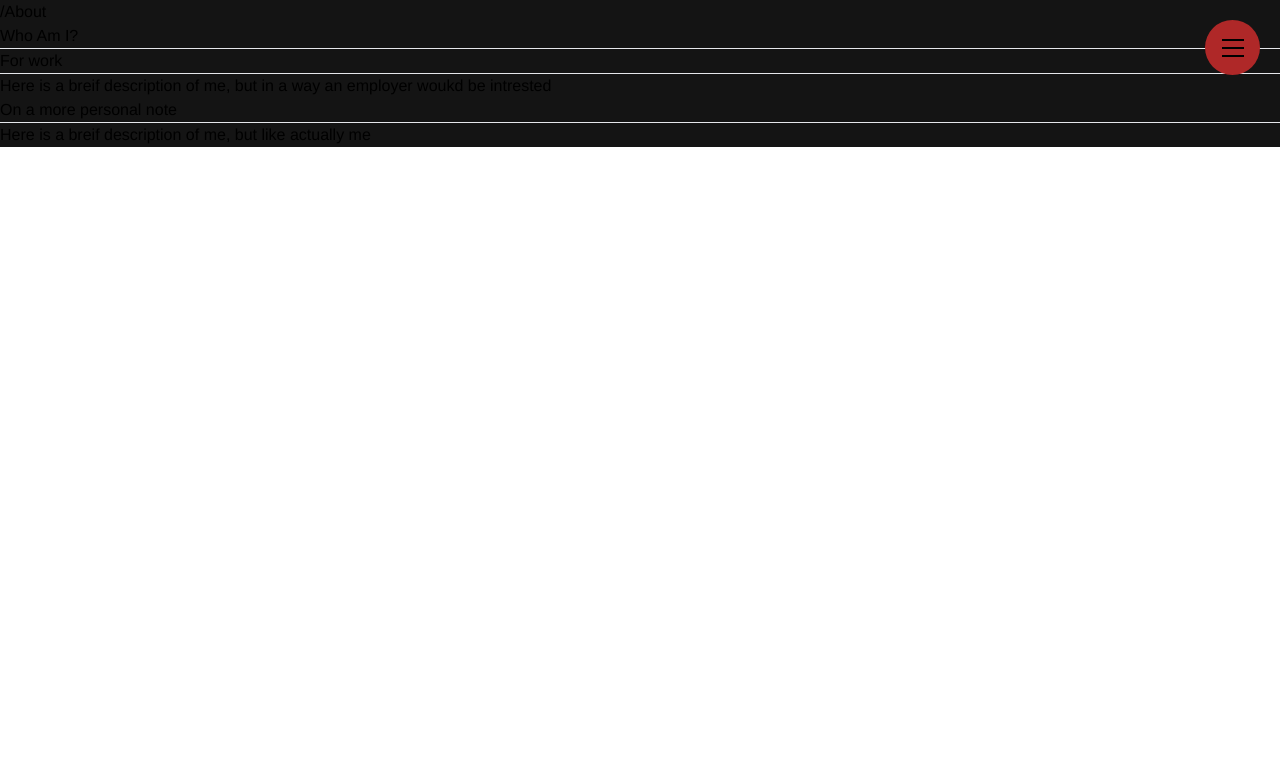
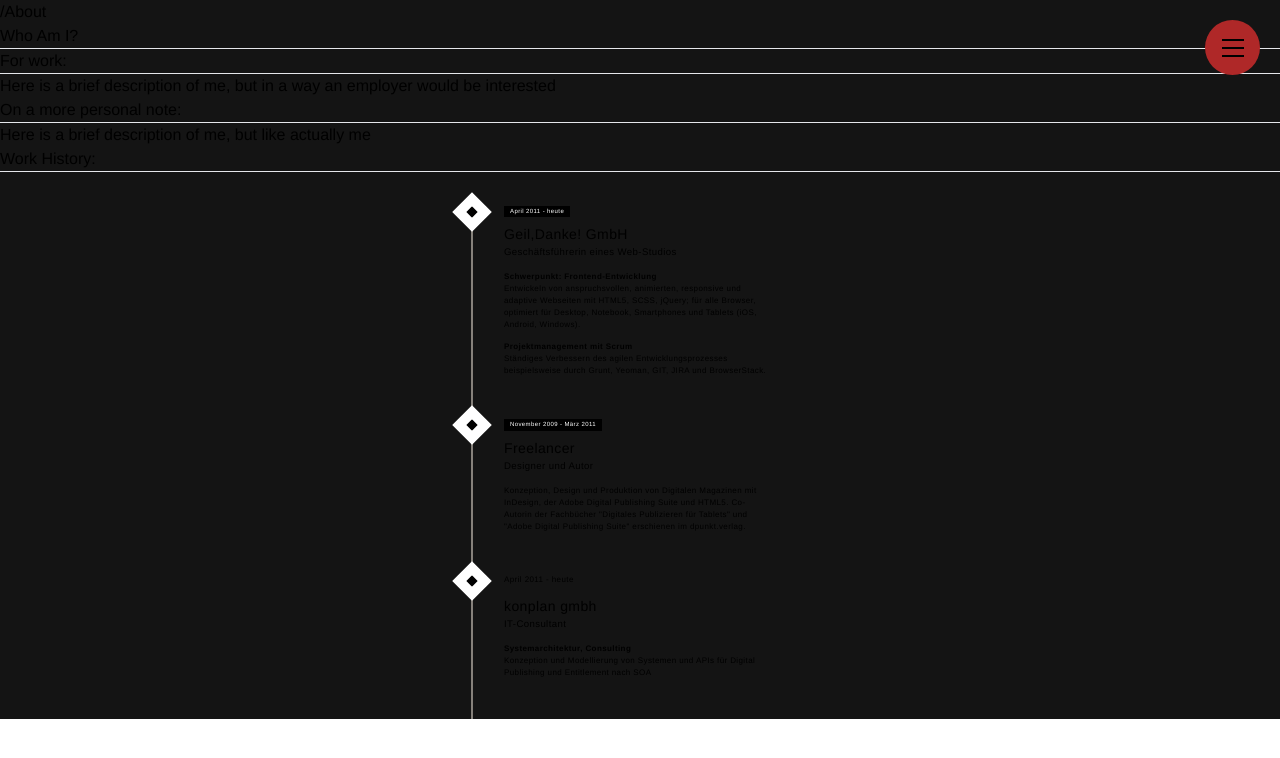
Before and after one commit to grappell/Portfolio-V2, a SvelteKit app: page /about in a window 1280 px wide. Shown: the top 758 px of the page. Built offline with nearby package versions, Linux system fonts and the light colour scheme; grey boxes are pictures that could not be loaded; a web font is replaced by a local one.

Commit message:
Started on the timeline

```diff
--- /dev/null
+++ b/src/components/Timeline.svelte
@@ -0,0 +1,162 @@
+<!-- https://codepen.io/Fischaela/pen/NWNQKW -->
+<div id="body">
+	<ul class="timeline">
+		<li class="timeline-event">
+			<!-- svelte-ignore a11y-label-has-associated-control -->
+			<label class="timeline-event-icon" />
+			<div class="timeline-event-copy">
+				<p class="timeline-event-thumbnail">April 2011 - heute</p>
+				<h3>Geil,Danke! GmbH</h3>
+				<h4>Geschäftsführerin eines Web-Studios</h4>
+				<p>
+					<strong>Schwerpunkt: Frontend-Entwicklung</strong><br />Entwickeln von anspruchsvollen,
+					animierten, responsive und adaptive Webseiten mit HTML5, SCSS, jQuery; für alle Browser,
+					optimiert für Desktop, Notebook, Smartphones und Tablets (iOS, Android, Windows).
+				</p>
+				<p>
+					<strong>Projektmanagement mit Scrum</strong><br />Ständiges Verbessern des agilen
+					Entwicklungsprozesses beispielsweise durch Grunt, Yeoman, GIT, JIRA und BrowserStack.
+				</p>
+			</div>
+		</li>
+		<li class="timeline-event">
+			<!-- svelte-ignore a11y-label-has-associated-control -->
+			<label class="timeline-event-icon" />
+			<div class="timeline-event-copy">
+				<p class="timeline-event-thumbnail">November 2009 - März 2011</p>
+				<h3>Freelancer</h3>
+				<h4>Designer und Autor</h4>
+				<p>
+					Konzeption, Design und Produktion von Digitalen Magazinen mit InDesign, der Adobe Digital
+					Publishing Suite und HTML5. Co-Autorin der Fachbücher "Digitales Publizieren für Tablets"
+					und "Adobe Digital Publishing Suite" erschienen im dpunkt.verlag.
+				</p>
+			</div>
+		</li>
+		<li class="timeline-event">
+			<!-- svelte-ignore a11y-label-has-associated-control -->
+			<label class="timeline-event-icon" />
+			<div class="timeline-event-copy">
+				<p class="timeline-event-thumbnai">April 2011 - heute</p>
+				<h3>konplan gmbh</h3>
+				<h4>IT-Consultant</h4>
+				<p>
+					<strong>Systemarchitektur, Consulting</strong><br />Konzeption und Modellierung von
+					Systemen und APIs für Digital Publishing und Entitlement nach SOA
+				</p>
+			</div>
+		</li>
+	</ul>
+</div>
+
+<style>
+	/* Variables */
+	/* Fonts */
+	@import url("https://fonts.googleapis.com/css?family=Open+Sans:300,700");
+	#body {
+		/* font-family: "Open Sans", "Helvetica Neue", Helvetica, Arial, sans-serif; */
+		font-size: 0.5em;
+		font-weight: 300;
+		line-height: 1.5;
+		letter-spacing: 0.05em;
+	}
+
+	/* Layout */
+	* {
+		-moz-box-sizing: border-box;
+		-webkit-box-sizing: border-box;
+		box-sizing: border-box;
+	}
+
+	/* Styling */
+	.timeline {
+		margin: 4em auto;
+		position: relative;
+		max-width: 46em;
+	}
+	.timeline:before {
+		background-color: rgb(134, 129, 123);
+		content: "";
+		margin-left: -1px;
+		position: absolute;
+		top: 0;
+		left: 2em;
+		width: 2px;
+		height: 100%;
+	}
+
+	.timeline-event {
+		position: relative;
+	}
+	.timeline-event:hover .timeline-event-icon {
+		-moz-transform: rotate(-45deg);
+		-ms-transform: rotate(-45deg);
+		-webkit-transform: rotate(-45deg);
+		transform: rotate(-45deg);
+		background-color: #a70000;
+	}
+	.timeline-event:hover .timeline-event-thumbnail {
+		-moz-box-shadow: inset 40em 0 0 0 rgb(146, 70, 16);
+		-webkit-box-shadow: inset 40em 0 0 0 rgb(146, 70, 16);
+		box-shadow: inset 40em 0 0 0 rgb(146, 70, 16);
+	}
+
+	.timeline-event-copy {
+		padding: 2em;
+		position: relative;
+		top: -1.875em;
+		left: 4em;
+		width: 80%;
+	}
+	.timeline-event-copy h3 {
+		font-size: 1.75em;
+	}
+	.timeline-event-copy h4 {
+		font-size: 1.2em;
+		margin-bottom: 1.2em;
+	}
+	.timeline-event-copy strong {
+		font-weight: 700;
+	}
+	.timeline-event-copy p:not(.timeline-event-thumbnail) {
+		padding-bottom: 1.2em;
+	}
+
+	.timeline-event-icon {
+		-moz-transition: -moz-transform 0.2s ease-in;
+		-o-transition: -o-transform 0.2s ease-in;
+		-webkit-transition: -webkit-transform 0.2s ease-in;
+		transition: transform 0.2s ease-in;
+		-moz-transform: rotate(45deg);
+		-ms-transform: rotate(45deg);
+		-webkit-transform: rotate(45deg);
+		transform: rotate(45deg);
+		background-color: black;
+		outline: 10px solid white;
+		display: block;
+		margin: 0.5em 0.5em 0.5em -0.5em;
+		position: absolute;
+		top: 0;
+		left: 2em;
+		width: 1em;
+		height: 1em;
+	}
+
+	.timeline-event-thumbnail {
+		-moz-transition: box-shadow 0.5s ease-in 0.1s;
+		-o-transition: box-shadow 0.5s ease-in 0.1s;
+		-webkit-transition: box-shadow 0.5s ease-in;
+		-webkit-transition-delay: 0.1s;
+		transition-delay: 0.1s;
+		transition: box-shadow 0.5s ease-in 0.1s;
+		color: white;
+		font-size: 0.75em;
+		background-color: black;
+		-moz-box-shadow: inset 0 0 0 0em #ef795a;
+		-webkit-box-shadow: inset 0 0 0 0em #ef795a;
+		box-shadow: inset 0 0 0 0em #ef795a;
+		display: inline-block;
+		margin-bottom: 1.2em;
+		padding: 0.25em 1em 0.2em 1em;
+	}
+</style>
--- a/src/css/app.css
+++ b/src/css/app.css
@@ -22,11 +22,13 @@ a:hover {
     color: rgb(24, 142, 252);
 }
 
-/* For scrollbar */
+/* For scrollbar  */
 
 /* width */
 ::-webkit-scrollbar {
   width: 5px;
+  height: 0px;
+  /* ^^^ Hiding the scrollbar because I cannot be bothered to fix the overflow problem */
 }
 
 /* Track */
--- a/src/routes/about/+page.svelte
+++ b/src/routes/about/+page.svelte
@@ -4,17 +4,18 @@
 	import { goto } from "$app/navigation";
 
 	import { transitionManager } from "../../lib/store";
+	import Timeline from "../../components/Timeline.svelte";
 
 	let isOnTour = false;
 
 	let sections = [
 		{
-			title: "For work",
-			body: "Here is a breif description of me, but in a way an employer woukd be intrested",
+			title: "For work:",
+			body: "Here is a brief description of me, but in a way an employer would be interested",
 		},
 		{
-			title: "On a more personal note",
-			body: "Here is a breif description of me, but like actually me",
+			title: "On a more personal note:",
+			body: "Here is a brief description of me, but like actually me",
 		},
 	];
 
@@ -89,62 +90,17 @@
 				</p>
 			{/each}
 
-			<!-- <div class="fade-in max-w-max">
-				For work <hr class="fade-in border-orange-100" />
+			<div id="timeline" class="mt-20 ">
+				<div class="fade-in max-w-max">
+					Work History:
+					<hr class="fade-in border-orange-100" />
+				</div>
+				<div class="fade-in">
+					<Timeline />
+				</div>
 			</div>
-			<p
-				class="text-sm md:text-base my-5 ml-1 fade-in bg-gray-800 rounded-lg p-5 font-thin max-w-[99%]"
-			>
-				Cupidatat Lorem enim qui nostrud enim amet exercitation do esse ea deserunt eiusmod ullamco
-				consequat. Exercitation enim aliqua exercitation amet culpa dolor cupidatat elit amet
-				consectetur incididunt dolore pariatur. Cupidatat aliqua adipisicing aliquip non ex elit et
-				incididunt esse. Laborum consequat cillum occaecat irure fugiat non voluptate exercitation.
-				Occaecat non sint consequat laboris occaecat pariatur est eiusmod cillum. Commodo et cillum
-				minim et nisi elit. Ipsum occaecat dolor sit officia eu nulla commodo in. Ad Lorem ut
-				laboris ipsum veniam elit in quis enim ut. Aliqua laboris Lorem adipisicing esse eu
-				consequat commodo adipisicing dolor nostrud. Id nulla amet labore excepteur culpa commodo
-				anim id in deserunt et ut. Officia cupidatat incididunt laborum ullamco velit non incididunt
-				consequat mollit laboris labore aliquip ullamco.
-			</p>
-			<div class="fade-in max-w-max">
-				Personal
-				<hr class="fade-in border-orange-100" />
-			</div>
-			<p
-				class="text-sm md:text-base my-5 ml-1 fade-in bg-gray-800 rounded-lg p-5 font-thin max-w-[99%]"
-			>
-				Cupidatat Lorem enim qui nostrud enim amet exercitation do esse ea deserunt eiusmod ullamco
-				consequat. Exercitation enim aliqua exercitation amet culpa dolor cupidatat elit amet
-				consectetur incididunt dolore pariatur. Cupidatat aliqua adipisicing aliquip non ex elit et
-				incididunt esse. Laborum consequat cillum occaecat irure fugiat non voluptate exercitation.
-				Occaecat non sint consequat laboris occaecat pariatur est eiusmod cillum. Commodo et cillum
-				minim et nisi elit. Ipsum occaecat dolor sit officia eu nulla commodo in. Ad Lorem ut
-				laboris ipsum veniam elit in quis enim ut. Aliqua laboris Lorem adipisicing esse eu
-				consequat commodo adipisicing dolor nostrud. Id nulla amet labore excepteur culpa commodo
-				anim id in deserunt et ut. Officia cupidatat incididunt laborum ullamco velit non incididunt
-				consequat mollit laboris labore aliquip ullamco.
-			</p>
-			<div class="fade-in max-w-max">
-				Past Employment
-				<hr class="fade-in border-orange-100" />
-			</div>
-			<p
-				class="text-sm md:text-base my-5 ml-1 fade-in bg-gray-800 rounded-lg p-5 font-thin max-w-[99%]"
-			>
-				Cupidatat Lorem enim qui nostrud enim amet exercitation do esse ea deserunt eiusmod ullamco
-				consequat. Exercitation enim aliqua exercitation amet culpa dolor cupidatat elit amet
-				consectetur incididunt dolore pariatur. Cupidatat aliqua adipisicing aliquip non ex elit et
-				incididunt esse. Laborum consequat cillum occaecat irure fugiat non voluptate exercitation.
-				Occaecat non sint consequat laboris occaecat pariatur est eiusmod cillum. Commodo et cillum
-				minim et nisi elit. Ipsum occaecat dolor sit officia eu nulla commodo in. Ad Lorem ut
-				laboris ipsum veniam elit in quis enim ut. Aliqua laboris Lorem adipisicing esse eu
-				consequat commodo adipisicing dolor nostrud. Id nulla amet labore excepteur culpa commodo
-				anim id in deserunt et ut. Officia cupidatat incididunt laborum ullamco velit non incididunt
-				consequat mollit laboris labore aliquip ullamco.
-			</p>
-		</h2> -->
 
-			<div class="spacer w-screen h-24 invisible" />
+			<div class="spacer w-1 h-24 invisible" />
 		</h2>
 	</div>
 </div>
--- a/src/routes/projects/+page.svelte
+++ b/src/routes/projects/+page.svelte
@@ -40,6 +40,7 @@
 
 	onMount(() => {
 		isOnTour = $transitionManager.transitionAbout;
+		// isOnTour = true;
 		console.log(isOnTour, $transitionManager.transitionAbout);
 
 		if (isOnTour) {
@@ -121,7 +122,7 @@
 		{/each}
 
 		{#if isOnTour}
-			<div class="flex flex-row justify-center mt-20 ml-6">
+			<div class="flex flex-row justify-center md:mt-20 mt-10 ml-6">
 				<button
 					id="cont-button"
 					class=" bg-red-800 px-10 py-4 rounded-lg hover:bg-red-300 transition-colors hover:text-black text-2xl fade-in"
```
